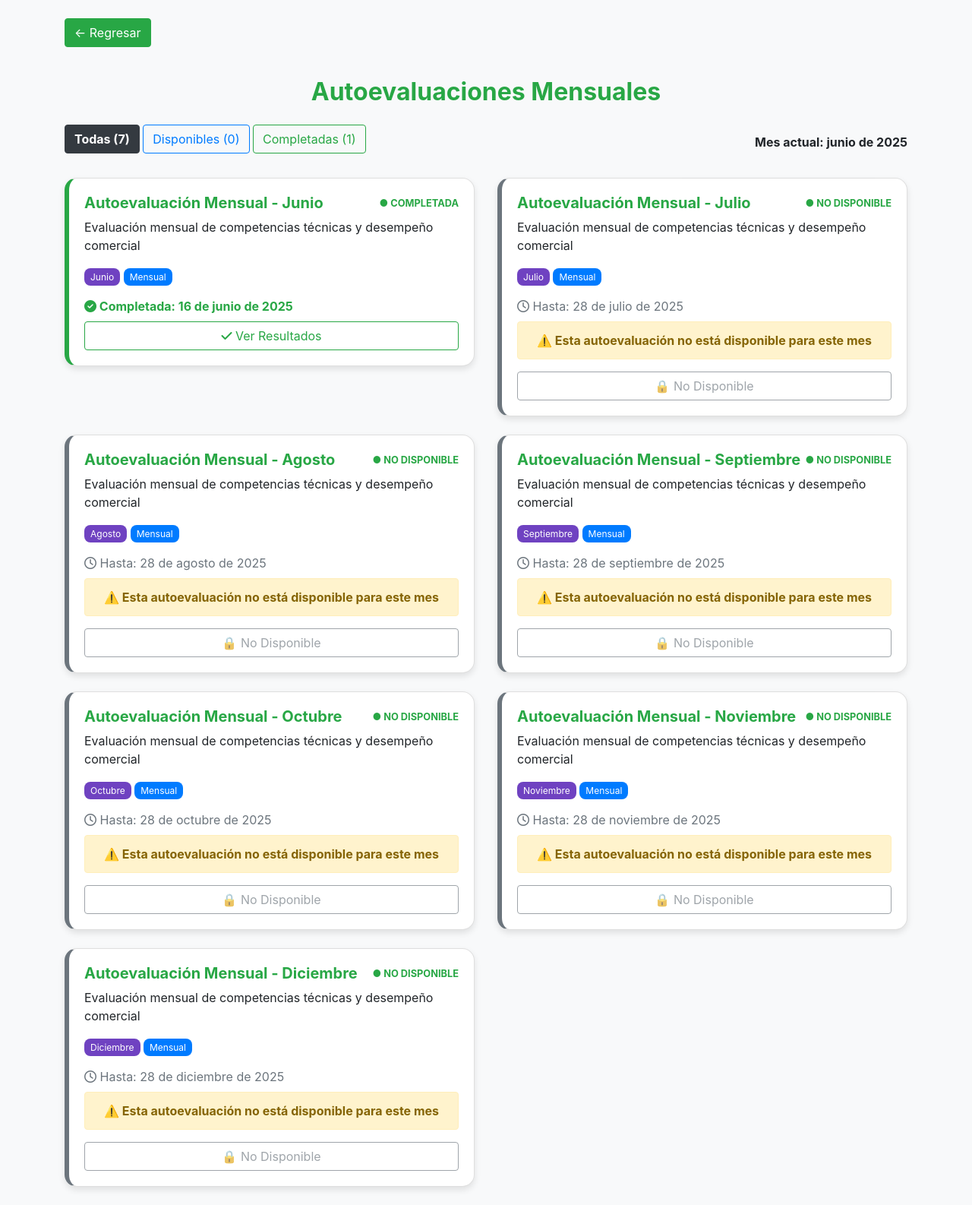
After one commit to alexandersuclupe/Proyecto_Dino_ver2, a Django app: page /autoevaluacion/lista/ in a window 1280 px wide. The commit adds this page. Shown: the whole page at 76% size. Run offline with Django 5.2, Linux system fonts and the light colour scheme; a user stored in the database is signed in; data comes from the database, SQL or seed files in the repository; both versions use the stored data as it was after the commit; some libraries are stand-ins or nearby versions.

Commit message:
listaautoevaluacion-compleatdo

```diff
--- a/core/models.py
+++ b/core/models.py
@@ -203,13 +203,15 @@ class Indicador(models.Model):
 class AutoevaluacionTrabajador(models.Model):
     trabajador = models.ForeignKey(settings.AUTH_USER_MODEL, on_delete=models.CASCADE, related_name='autoevaluaciones')
     fecha = models.DateField(auto_now_add=True)
+    fecha_creacion = models.DateTimeField(default=timezone.now)
 
     @property
     def puntaje_total(self):
         return sum(r.puntaje for r in self.respuestas.all())
 
     def __str__(self):
-        return f"{self.trabajador} - {self.fecha}"
+        return f"Autoevaluación de {self.trabajador.username}"
+
 
 
 class RespuestaAutoevaluacionTrabajador(models.Model):
--- a/core/views.py
+++ b/core/views.py
@@ -644,86 +644,64 @@ def eliminar_empleado(request, id):
 @login_required
 @only_trabajador
 def calcular_resultado_final(request, trabajador_id):
-    # 1) Perfil de Trabajador
-    perfil = get_object_or_404(Trabajador, id=trabajador_id)
-    usuario_id = perfil.user_id
 
-    # Determinamos si es vendedor
-    puesto_lower = perfil.puesto.nombre.lower() if perfil.puesto else ''
-    es_vendedor  = (puesto_lower == 'vendedor')
+    trab = get_object_or_404(Trabajador, id=trabajador_id)
+    usuario = trab.user
 
-    # 2) Pesos según el puesto
-    pesos = {
-        peso.tipo: peso.peso
-        for peso in PesoEvaluacion.objects.filter(puesto_id=perfil.puesto_id)
-    }
-
-    # 3) Autoevaluaciones
-    auto_qs = AutoevaluacionTrabajador.objects.filter(trabajador_id=trabajador_id)
-    auto_puntaje = sum(
-        r.puntaje
-        for a in auto_qs
-        for r in a.respuestas.all()
-    ) if auto_qs.exists() else 0
-
-    # 4) Evaluaciones de cliente — sólo si es vendedor
-    if es_vendedor:
-        cliente_qs = EvaluacionVenta.objects.filter(
-            trabajador_id=trabajador_id,
-            estado="COMPLETADA"
-        )
-        cliente_puntaje = sum(
-            r.puntaje
-            for e in cliente_qs
-            for r in e.respuestas.all()
-        ) if cliente_qs.exists() else 0
-    else:
-        cliente_puntaje = 0
-
-    # 5) Evaluaciones internas
-    interno_qs = EvaluacionTrabajador.objects.filter(
-        evaluado_id=usuario_id,
-        estado="COMPLETADA"
-    )
-    interno_puntaje = sum(
-        r.puntaje
-        for e in interno_qs
-        for r in e.respuestas.all()
-    ) if interno_qs.exists() else 0
-
-    # 6) Cálculo total: si no es vendedor, el peso "CLIE" simplemente no suma nada
-    total = (
-        auto_puntaje    * pesos.get("AUTO", 0) +
-        cliente_puntaje * pesos.get("CLIE", 0) +
-        interno_puntaje * pesos.get("TRAB", 0)
+    auto_puntaje = (
+        AutoevaluacionTrabajador.objects
+        .filter(trabajador=usuario)
+        .aggregate(total=Sum('respuestas__puntaje'))['total'] or 0
     )
 
-    # 7) Guardar/actualizar ResultadoTotal
-    ResultadoTotal.objects.update_or_create(
-        trabajador_id=trabajador_id,
-        defaults={"puntaje_total": total}
+    cliente_puntaje = (
+        EvaluacionVenta.objects
+        .filter(trabajador=trab, estado='COMPLETADA')
+        .aggregate(total=Sum('respuestas__puntaje'))['total'] or 0
     )
 
-    # 8) Leyenda
+    interno_puntaje = (
+        EvaluacionTrabajador.objects
+        .filter(evaluado=usuario, estado='COMPLETADA')
+        .aggregate(total=Sum('respuestas__puntaje'))['total'] or 0
+    )
+
+    peso_auto    = 0.30
+    peso_cliente = 0.40
+    peso_interno = 0.30
+
+    total = round(
+        auto_puntaje    * peso_auto +
+        cliente_puntaje * peso_cliente +
+        interno_puntaje * peso_interno,
+        2
+    )
+
     if total >= 80:
-        leyenda = "Aprobado"
+        leyenda = 'Aprobado'
     elif total >= 50:
-        leyenda = "En proceso"
+        leyenda = 'En proceso'
     else:
-        leyenda = "En riesgo"
+        leyenda = 'En riesgo'
 
-    return render(request, "empleados/resultado_total.html", {
-        "trabajador":       perfil,
-        "es_vendedor":      es_vendedor,
-        "puntaje_autoeval": auto_puntaje,
-        "puntaje_cliente":  cliente_puntaje,
-        "puntaje_interno":  interno_puntaje,
-        "peso_auto":        pesos.get("AUTO", 0),
-        "peso_cliente":     pesos.get("CLIE", 0),
-        "peso_interno":     pesos.get("TRAB", 0),
-        "total":            total,
-        "leyenda":          leyenda,
-    })
+    return render(
+        request,
+        'empleados/resultado_total.html',          # ⬅ ajusta ruta si tu template está en otra carpeta
+        {
+            'trabajador': trab,
+            'puntaje_autoeval': auto_puntaje,
+            'puntaje_cliente': cliente_puntaje,
+            'puntaje_interno': interno_puntaje,
+            'peso_auto': peso_auto * 100,
+            'peso_cliente': peso_cliente * 100,
+            'peso_interno': peso_interno * 100,
+            'total': total,
+            'leyenda': leyenda,
+        }
+    )
+
+    return render(request, 'evaluaciones/resultado_final.html', context)
+
 
 
 @login_required
@@ -802,6 +780,13 @@ def eliminar_criterio(request, pk):
         'criterio': criterio
     })
 
+
+
+TIPO_CHOICES = {
+    'AUTO': 'Autoevaluación',
+    'TRAB': 'Evaluación del Trabajador',
+    'CLIE': 'Evaluación del Cliente',
+}
 
 
 def normalizar_fecha(fecha):
@@ -996,3 +981,71 @@ def ver_evaluacion(request, tipo, id):
 
     except (AutoevaluacionTrabajador.DoesNotExist, EvaluacionTrabajador.DoesNotExist, EvaluacionVenta.DoesNotExist):
         raise Http404(f"Evaluación no encontrada: No {tipo} con ID {id}")
+
+@login_required
+def lista_autoevaluaciones(request):
+    trabajador = request.user
+
+    autoevaluaciones = AutoevaluacionTrabajador.objects.filter(trabajador=trabajador)
+
+    autoevaluaciones_por_mes = {}
+    for autoeval in autoevaluaciones:
+        mes = autoeval.fecha_creacion.month
+        autoevaluaciones_por_mes[mes] = autoeval
+
+    meses_nombres = [
+        "Enero", "Febrero", "Marzo", "Abril", "Mayo", "Junio",
+        "Julio", "Agosto", "Septiembre", "Octubre", "Noviembre", "Diciembre"
+    ]
+
+    lista = []
+    ahora = timezone.localtime()
+    mes_actual = ahora.month
+
+    for mes in range(6, 13):  # Junio a diciembre
+        if mes in autoevaluaciones_por_mes:
+            autoeval = autoevaluaciones_por_mes[mes]
+            estado = "Completada"
+            fecha_creacion_local = timezone.localtime(autoeval.fecha_creacion)
+            fecha_limite = fecha_creacion_local.replace(day=28)
+            lista.append({
+                'mes': meses_nombres[mes - 1],
+                'mes_numero': mes,
+                'estado': estado,
+                'autoevaluacion': autoeval,
+                'fecha_completada': fecha_creacion_local,  # ✅ datetime con zona horaria
+                'mes_previo': meses_nombres[mes - 1],
+                'fecha_limite': fecha_limite  # ✅ datetime con zona horaria
+            })
+        else:
+            estado = "Disponible" if mes == mes_actual else "No disponible"
+            try:
+                fecha_limite = ahora.replace(month=mes, day=28)
+            except ValueError:
+                # por si el mes no tiene 28 (aunque todos lo tienen)
+                fecha_limite = ahora.replace(month=mes, day=1)
+            lista.append({
+                'mes': meses_nombres[mes - 1],
+                'mes_numero': mes,
+                'estado': estado,
+                'autoevaluacion': None,
+                'fecha_completada': None,
+                'mes_previo': meses_nombres[mes - 1],
+                'fecha_limite': fecha_limite  # ✅ datetime con zona horaria
+            })
+
+    total = len(lista)
+    disponibles = sum(1 for item in lista if item['estado'] == 'Disponible')
+    completadas = sum(1 for item in lista if item['estado'] == 'Completada')
+
+    return render(request, 'lista_autoevaluaciones.html', {
+        'lista': lista,
+        'total': total,
+        'disponibles': disponibles,
+        'completadas': completadas,
+        'ahora': ahora,
+    })
+
+def ver_autoevaluacion(request, pk):
+    evaluacion = get_object_or_404(AutoevaluacionTrabajador, pk=pk, trabajador=request.user)
+    return render(request, 'ver_autoevaluacion.html', {'evaluacion': evaluacion})
--- /dev/null
+++ b/templates/lista_autoevaluaciones.html
@@ -0,0 +1,230 @@
+{% load static tz i18n %}
+<!DOCTYPE html>
+<html lang="es">
+<head>
+    <meta charset="UTF-8">
+    <title>Autoevaluaciones</title>
+    <meta name="viewport" content="width=device-width, initial-scale=1">
+
+    <!-- Bootstrap 4 -->
+    <link href="https://cdn.jsdelivr.net/npm/bootstrap@4.6.0/dist/css/bootstrap.min.css" rel="stylesheet">
+    <!-- FontAwesome -->
+    <script src="https://kit.fontawesome.com/a2d04d3ede.js" crossorigin="anonymous"></script>
+
+    <style>
+        body {
+            background-color: #f8f9fa;
+        }
+
+        h2.title-main {
+            color: #28a745;
+            font-weight: bold;
+        }
+
+        .card-custom {
+            border-radius: 1rem;
+            box-shadow: 0 0.25rem 0.5rem rgba(0, 0, 0, 0.1);
+            opacity: 0;
+            transform: translateY(40px);
+            animation: slideFadeIn 0.6s forwards;
+            transition: transform 0.3s ease, box-shadow 0.3s ease;
+        }
+
+        .card-custom:hover {
+            transform: translateY(-5px);
+            box-shadow: 0 0.5rem 1rem rgba(0, 0, 0, 0.15);
+        }
+
+        @keyframes slideFadeIn {
+            to {
+                opacity: 1;
+                transform: translateY(0);
+            }
+        }
+
+        .estado-completada {
+            border-left: 6px solid #28a745;
+        }
+
+        .estado-disponible {
+            border-left: 6px solid #007bff;
+        }
+
+        .estado-no-disponible {
+            border-left: 6px solid #6c757d;
+        }
+
+        .completada-text,
+        .estado-label {
+            color: #28a745;
+            font-weight: bold;
+        }
+
+        .tag {
+            font-size: 0.75rem;
+            padding: 0.25rem 0.5rem;
+            border-radius: 0.5rem;
+            color: white;
+        }
+
+        .tag-purple { background-color: #6f42c1; }
+        .tag-blue { background-color: #007bff; }
+
+        .btn-filtro.active {
+            font-weight: bold;
+        }
+
+        .btn-back {
+            background-color: #28a745;
+            border-color: #28a745;
+            color: white;
+            margin-bottom: 1.5rem;
+            transition: background-color 0.3s ease, transform 0.2s ease;
+        }
+
+        .btn-back:hover {
+            background-color: #218838;
+            transform: scale(1.05);
+        }
+
+        .btn-primary:hover {
+            background-color: #0056b3;
+            transform: scale(1.02);
+        }
+
+        .btn-outline-success:hover {
+            background-color: #28a745;
+            color: white;
+            transform: scale(1.02);
+        }
+
+        .btn-outline-secondary:hover {
+            background-color: #6c757d;
+            color: white;
+            transform: scale(1.02);
+        }
+
+        .bloqueado {
+            color: #6c757d;
+            font-style: italic;
+            font-size: 0.9rem;
+        }
+
+        .alert-warning {
+            background-color: #fff3cd;
+            border-color: #ffeeba;
+            color: #856404;
+        }
+
+        @media (min-width: 768px) {
+            .col-md-6-custom {
+                flex: 0 0 50%;
+                max-width: 50%;
+            }
+        }
+    </style>
+</head>
+<body class="container mt-4">
+
+<!-- Botón regresar arriba -->
+<div class="mb-3">
+    <a href="{% url 'admin_dashboard' %}" class="btn btn-back">← Regresar</a>
+</div>
+
+<!-- Título -->
+<h2 class="mb-4 text-center title-main">Autoevaluaciones Mensuales</h2>
+
+<!-- Filtros -->
+<div class="filtros d-flex justify-content-between align-items-center mb-4 flex-wrap">
+    <div class="mb-2">
+        <button class="btn btn-outline-dark btn-filtro active" data-filtro="todos">Todas ({{ total }})</button>
+        <button class="btn btn-outline-primary btn-filtro" data-filtro="Disponible">Disponibles ({{ disponibles }})</button>
+        <button class="btn btn-outline-success btn-filtro" data-filtro="Completada">Completadas ({{ completadas }})</button>
+    </div>
+    <div class="font-weight-bold">
+        Mes actual: {% language 'es' %}{{ ahora|date:"F \\d\\e Y" }}{% endlanguage %}
+    </div>
+</div>
+
+<!-- Tarjetas -->
+<div class="row" id="grid-autoevals">
+    {% for item in lista %}
+        <div class="col-12 col-md-6-custom mb-4 autoeval-item" data-estado="{{ item.estado }}">
+            <div class="card card-custom
+                {% if item.estado == 'Completada' %} estado-completada
+                {% elif item.estado == 'Disponible' %} estado-disponible
+                {% else %} estado-no-disponible
+                {% endif %}">
+
+                <div class="card-body">
+                    <div class="d-flex justify-content-between align-items-center mb-2">
+                        <h5 class="mb-0 text-success font-weight-bold">
+                            Autoevaluación Mensual - {{ item.mes }}
+                        </h5>
+                        <small class="estado-label">● {{ item.estado|upper }}</small>
+                    </div>
+
+                    <p>Evaluación mensual de competencias técnicas y desempeño comercial</p>
+
+                    <div class="mb-3">
+                        <span class="tag tag-purple">{{ item.mes_previo }}</span>
+                        <span class="tag tag-blue">Mensual</span>
+                    </div>
+
+                    {% if item.estado == 'Completada' %}
+                        {% language 'es' %}
+                        <p class="completada-text mb-2">
+                            <i class="fas fa-check-circle"></i>
+                            Completada: {{ item.fecha_completada|date:"j \\d\\e F \\d\\e Y" }}
+                        </p>
+                        {% endlanguage %}
+                        <a href="{% url 'ver_autoevaluacion' item.autoevaluacion.id %}" class="btn btn-outline-success btn-block">
+                            <i class="fas fa-check"></i> Ver Resultados
+                        </a>
+                    {% elif item.estado == 'Disponible' %}
+                        <a href="{% url 'realizar_autoevaluacion' %}" class="btn btn-primary btn-block">
+                            <i class="fas fa-edit"></i> Completar
+                        </a>
+                    {% else %}
+                        {% language 'es' %}
+                        <p class="text-muted mb-2">
+                            <i class="far fa-clock"></i> Hasta: {{ item.fecha_limite|date:"j \\d\\e F \\d\\e Y" }}
+                        </p>
+                        {% endlanguage %}
+
+                        <div class="alert alert-warning text-center font-weight-bold mb-3">
+                            ⚠️ Esta autoevaluación no está disponible para este mes
+                        </div>
+
+                        <button class="btn btn-outline-secondary btn-block" disabled>
+                            🔒 No Disponible
+                        </button>
+                    {% endif %}
+                </div>
+            </div>
+        </div>
+    {% endfor %}
+</div>
+
+<!-- Filtro JS -->
+<script>
+    document.querySelectorAll('.btn-filtro').forEach(btn => {
+        btn.addEventListener('click', () => {
+            document.querySelectorAll('.btn-filtro').forEach(b => b.classList.remove('active'));
+            btn.classList.add('active');
+
+            const filtro = btn.dataset.filtro;
+            document.querySelectorAll('.autoeval-item').forEach(card => {
+                const estado = card.dataset.estado;
+                if (filtro === 'todos' || estado === filtro) {
+                    card.style.display = '';
+                } else {
+                    card.style.display = 'none';
+                }
+            });
+        });
+    });
+</script>
+
+</body>
+</html>
--- a/ventas/settings.py
+++ b/ventas/settings.py
@@ -120,7 +120,7 @@ TIME_ZONE = 'UTC'
 USE_I18N = True
 
 USE_TZ = True
-
+TIME_ZONE = 'America/Lima'
 
 # Static files (CSS, JavaScript, Images)
 # https://docs.djangoproject.com/en/5.2/howto/static-files/
--- a/ventas/urls.py
+++ b/ventas/urls.py
@@ -44,12 +44,13 @@ urlpatterns = [
     path('registrar/', views.registro_cliente, name='registro_cliente'),
     path('autoevaluacion/nueva/', views.crear_autoevaluacion, name='crear_autoevaluacion'),
     path('autoevaluacion/lista/', views.lista_autoevaluaciones, name='lista_autoevaluaciones'),
-    path('autoevaluacion/', views.realizar_autoevaluacion, name='realizar_autoevaluacion'),
     path('evaluacion_exitosa/', views.evaluacion_exitosa, name='evaluacion_exitosa'),
     path('historial/', views.historial_evaluaciones, name='historial_evaluaciones'),
     path('exportar/', views.exportar_evaluaciones_excel, name='exportar_evaluaciones_excel'),
     path('evaluacion/<str:tipo>/<int:id>/', views.ver_evaluacion, name='ver_evaluacion'),
-
+    path('autoevaluacion/lista/', views.lista_autoevaluaciones, name='lista_autoevaluaciones'),
+    path('autoevaluacion/realizar/', views.realizar_autoevaluacion, name='realizar_autoevaluacion'),
+    path('autoevaluacion/ver/<int:pk>/', views.ver_autoevaluacion, name='ver_autoevaluacion'),
     path('cliente/dashboard/', views.cliente_dashboard, name='cliente_panel'),
 
     #path('evaluar_cliente/<int:venta_id>/', views.evaluar_venta, name='evaluar_venta'),
```
Also changed, not shown: templates/base/base.html (+9 -2 lines), templates/empleados/resultado_total.html (+22 -8 lines), templates/ver_autoevaluacion.html (added, +140 -0 lines), core/migrations/0021_autoevaluaciontrabajador_fecha_creacion.py (added), db.sqlite3.
